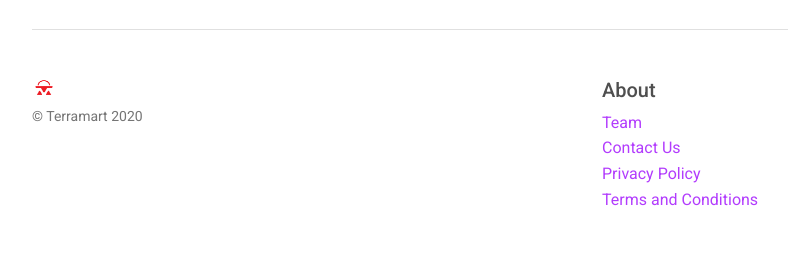
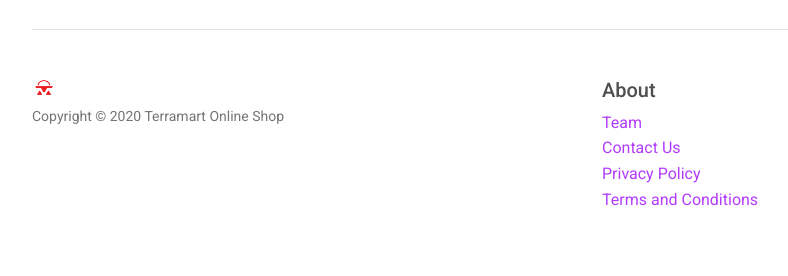
Before and after one commit to terramart2020/terramart, a Django app: page /category/ in a window 1280 px wide. Shown: the part 565-841 px from the top of the page, without its empty margins (50-838 px from the left). Run offline with Django 3.2, Linux system fonts and the light colour scheme; data comes from the database, SQL or seed files in the repository; some libraries are stand-ins or nearby versions.

Commit message:
Update on footer, copyright

```diff
--- a/main/templates/main/base.html
+++ b/main/templates/main/base.html
@@ -78,7 +78,7 @@
               <div class="col-12 col-md">
 
                 <img class="mb-2" src="{% static 'main/terramart.png' %}" alt="" width="24" height="19">
-                <small class="d-block mb-3 text-muted">&copy; Terramart 2020</small>
+                <small class="d-block mb-3 text-muted">Copyright &copy; 2020 Terramart Online Shop</small>
               </div>
               <!-- <div class="col-6 col-md">
                 <h5>Features</h5>
```
